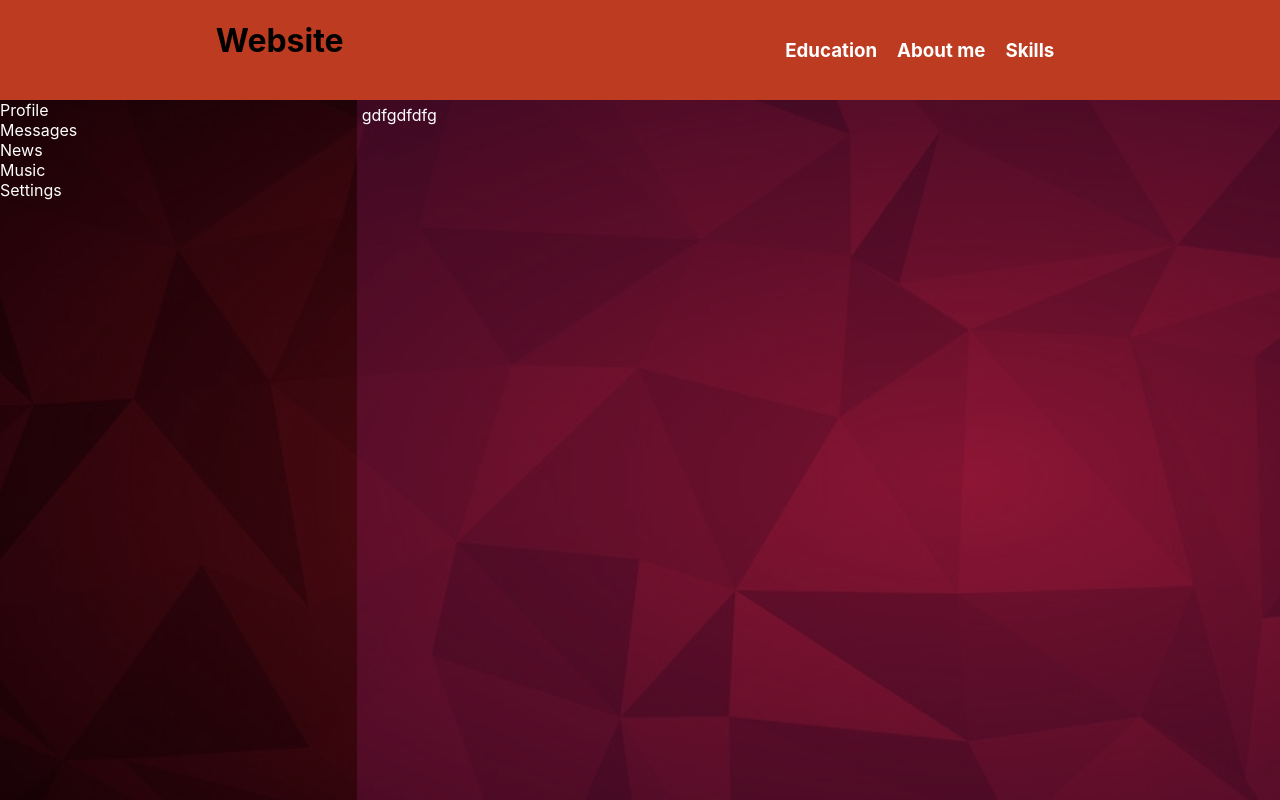
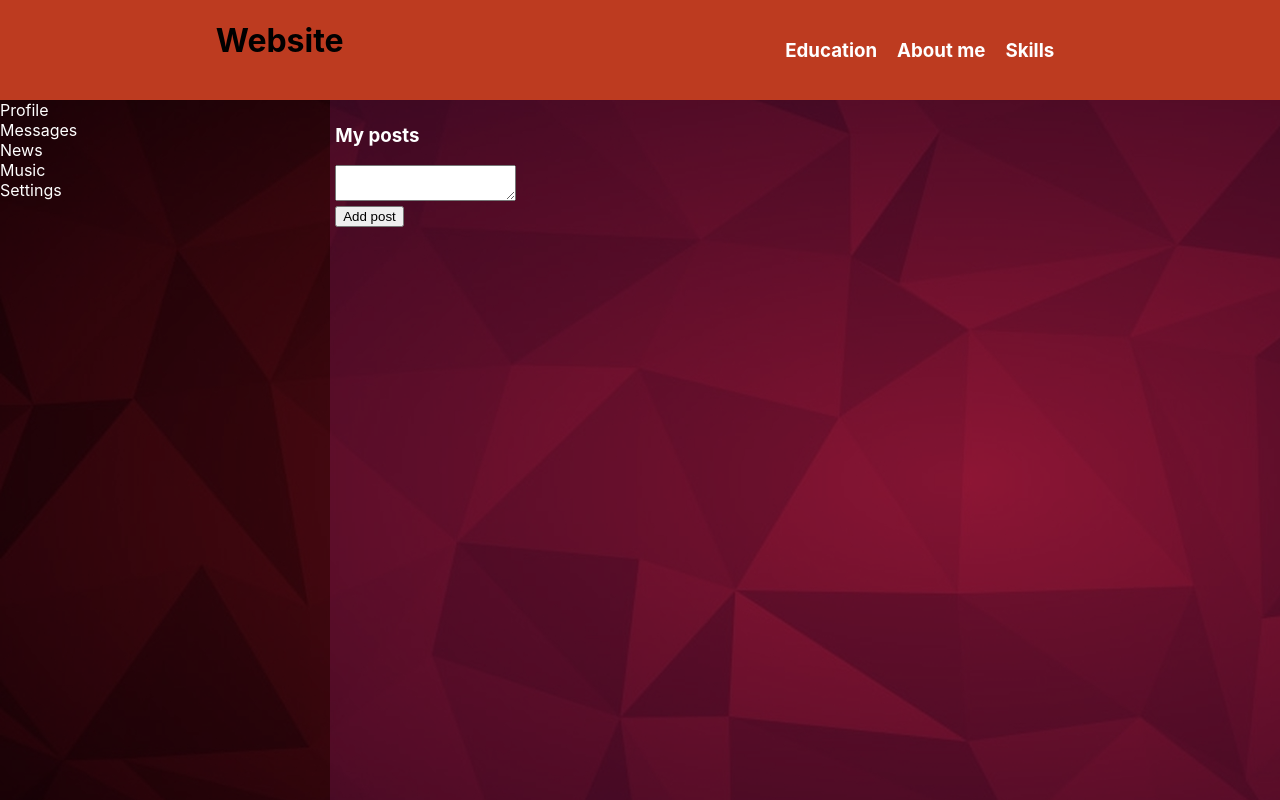
Before and after one commit to ARONEZG/resum, a React (Create React App) app: page /pos in a window 1280 px wide. Shown: the top 800 px of the page. Built offline with nearby package versions, Linux system fonts and the light colour scheme.

Commit message:
Navlinks

```diff
--- a/src/components/Profile/MyPosts/MyPosts.jsx
+++ b/src/components/Profile/MyPosts/MyPosts.jsx
@@ -2,7 +2,18 @@ import React from "react";
 import s from './MyPosts.module.css';
 
 const MyPosts = () => <main className={s.main}>
-    gdfgdfdfg
+    <div >
+        <h3>My posts</h3>
+        <div>
+            <div>
+                <textarea></textarea>
+            </div>
+            <div>
+                <button>Add post</button>
+            </div>
+        </div>
+
+    </div>
 
 </main>
 
--- a/src/components/Profile/Navbar/Navbar.jsx
+++ b/src/components/Profile/Navbar/Navbar.jsx
@@ -1,12 +1,13 @@
 import React from "react";
 import s from './Navbar.module.css';
+import { NavLink } from "react-router-dom";
 
 const Navbar = () => <nav className={s.navbar}>
     <div className={s.item}>
-        <a href="/pos">Profile</a>
+        <NavLink to="/pos">Profile</NavLink>
     </div>
     <div className={`${s.item} ${s.active}`}>
-        <a href="/dialogs">Messages</a>
+        <NavLink to="/dialogs">Messages</NavLink>
     </div>
     <div className={s.item}>
         <a>News</a>
--- a/src/components/Profile/Profle.jsx
+++ b/src/components/Profile/Profle.jsx
@@ -3,17 +3,18 @@ import s from './Profile.module.css';
 import Navbar from "./Navbar/Navbar";
 import MyPosts from "./MyPosts/MyPosts";
 import Dialogs from "./Dialogs/Dialogs";
-import {BrowserRouter, Route, Routes} from "react-router-dom";
+import { BrowserRouter, Route, Routes } from "react-router-dom";
 
 const Profile = () =>
     <div className={s.content}>
-        <Navbar/>
         <BrowserRouter>
+            <Navbar />
 
             <Routes>
-                <Route path="/pos" element={<MyPosts/>}/>
-                <Route path="/dialogs" element={<Dialogs/>}/>
+                <Route path="/pos" element={<MyPosts />} />
+                <Route path="/dialogs" element={<Dialogs />} />
             </Routes>
+
 
 
         </BrowserRouter>
```
Also changed, not shown: 1 other file (tests, documents, lock files or other folders).
